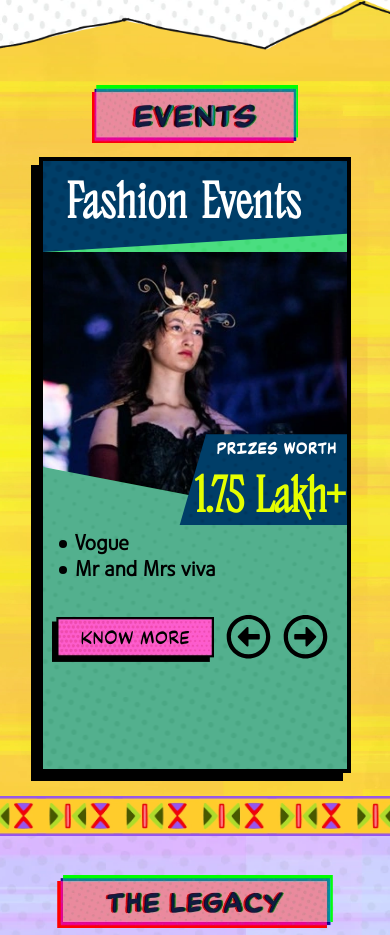
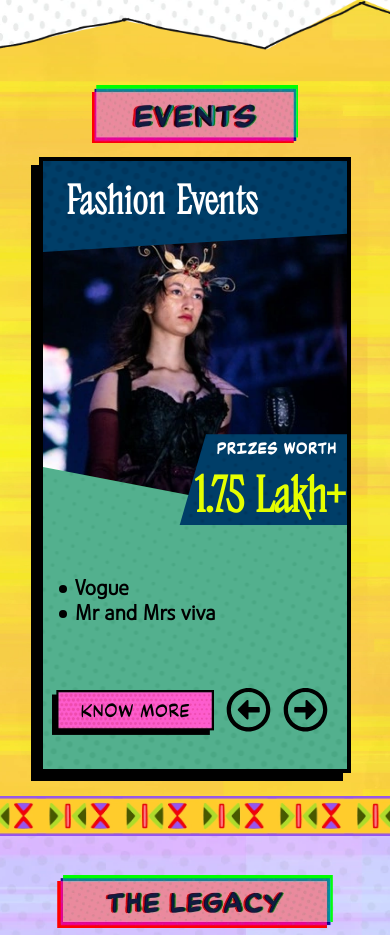
Before and after one commit to Srinjoy1604/Vivacity_main_website_2025, a React (Vite) app in the folder client/: page / in a window 390 px wide. Shown: the part 4740-5675 px from the top of the page. Built offline with nearby package versions, Linux system fonts and the light colour scheme.

Commit message:
fixed events section bugs on mobile

```diff
--- a/client/src/components/Home/Events.jsx
+++ b/client/src/components/Home/Events.jsx
@@ -76,7 +76,7 @@ const Events = () => {
     },
     {
       id: 6,
-      title: "speaking Arts",
+      title: "Speaking Arts",
       items: [
         " Spotlight",
         "Family Feud",
@@ -110,7 +110,7 @@ const Events = () => {
       id: 8,
       title: "Quizzing Events",
       items: ["Bamboozled", "Movie Auction"],
-      prizeWorth: "20 Thousand+",
+      prizeWorth: "20 K+",
       image: Quizzing,
       link: "#quizzinga",
     },
@@ -203,7 +203,7 @@ const Events = () => {
               >
                 {/* Title section */}
                 <div className="h-[23%] bg-[#003E68] flex justify-start items-center">
-                  <h2 className="text-white tracking-wide text-[6vw] font-ttr font-semibold ml-10">
+                  <h2 className="text-white tracking-wide text-[6vw] font-ttr font-semibold ml-[8%]">
                     {currentEvent.title}
                   </h2>
                 </div>
@@ -211,12 +211,12 @@ const Events = () => {
                 {/* Content section with flex layout */}
                 <div className="flex flex-col justify-between h-[77%] py-4 relative">
                   {/* List items */}
-                  <div className="w-[90%] px-[2%] ml-[2%]">
-                    <ul className="lg:space-y-[2%] md:space-y-[4%] sm:space-y-[5%] text-white font-vetosans font-medium">
+                  <div className="w-[90%] px-[2%] ml-[2%] flex-grow flex items-center">
+                    <ul className="w-full flex flex-col justify-center space-y-[2.8%]">
                       {currentEvent.items.map((item, index) => (
                         <li
                           key={index}
-                          className="flex items-center justify-start text-[1.25rem] md:text-[1.8rem] xl:text-[2.5vw] 2xl:text-[2vw] 1980:text-[2.7vw] 2600:text-[2vw] leading-none"
+                          className="flex items-center justify-start text-[1.25rem] md:text-[1.8rem] xl:text-[2.5vw] 2xl:text-[2vw] 1980:text-[2.7vw] 2600:text-[2vw] leading-none text-white font-vetosans font-medium"
                         >
                           <span className="w-2 h-2 xl:w-3 xl:h-3 bg-white rounded-full mr-[2%] flex-shrink-0"></span>
                           <span className="line-clamp-2 sm:line-clamp-1">
@@ -231,7 +231,7 @@ const Events = () => {
                       onClick={handleKnowMore}
                       className="w-full group relative focus:outline-none cursor-pointer"
                     >
-                      <div className="absolute -left-2 -bottom-2 w-full h-full">
+                      <div className="absolute -left-1 -bottom-1 w-full h-full">
                         <img
                           src={Pinkbtn_black}
                           alt="button shadow"
@@ -359,16 +359,16 @@ const Events = () => {
                   clipPath: "polygon(0 0, 100% 0, 100% 80%, 0 100%)",
                 }}
               >
-                <h2 className="text-white tracking-wide text-[13vw]  font-semibold p-6 -mt-3 font-ttr">
+                <h2 className="text-white tracking-wide text-[9.9vw] xxxs:text-[10vw] 380:text-[10.6vw] font-semibold p-6 -mt-3 font-ttr">
                   {currentEvent.title}
                 </h2>
               </div>
 
-              <di v className="w-full h-[83%] overflow-hidden -mt-8">
+              <di v className="w-full h-[83%] overflow-hidden ">
                 <img
                   src={currentEvent.image}
                   alt={currentEvent.title}
-                  className="w-full h-full object-cover  pointer-events-none"
+                  className="w-full h-full object-cover  pointer-events-none -mt-9"
                 />
               </di>
             </div>
@@ -391,8 +391,8 @@ const Events = () => {
               </div>
             </div>
 
-            <div className="relative w-full bg-[#53B08E] p-2 -mt-1.8 ml-2">
-              <ul className="space-y-1 mb-4 max-[380px]:mb-2">
+            <div className="relative w-full bg-[#53B08E] p-2 -mt-1.8 ml-2 h-[25%] flex items-center">
+              <ul className="w-full flex flex-col justify-center space-y-1">
                 {currentEvent.items.map((item, index) => (
                   <li
                     key={index}
```
